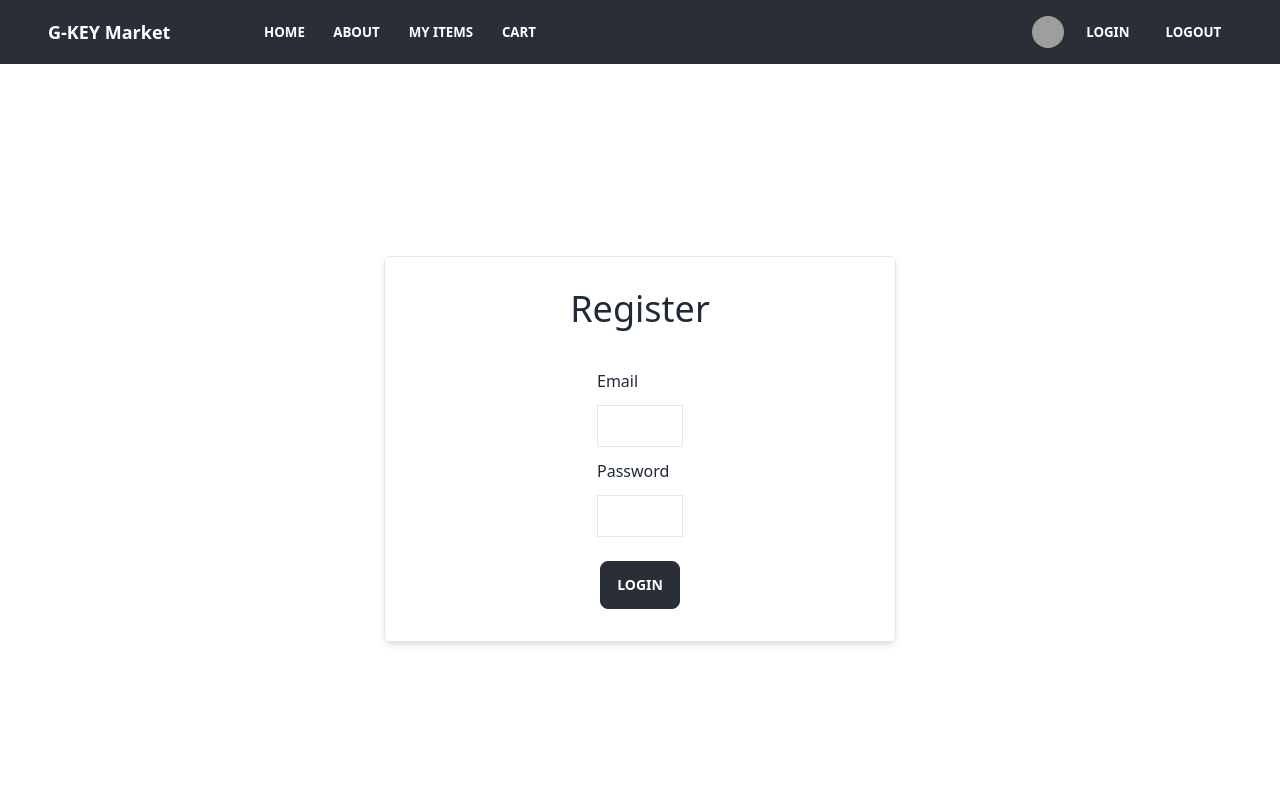
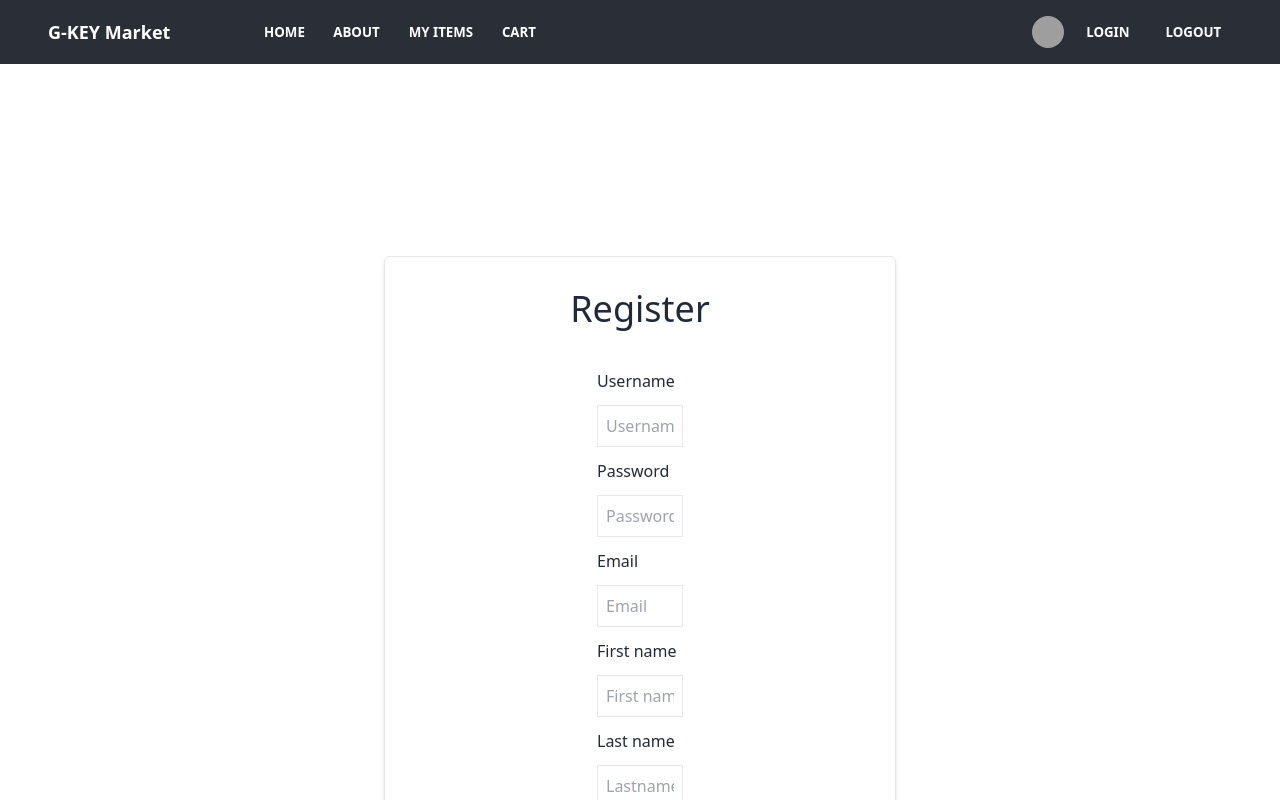
Before and after one commit to Patrick-Tech-SH/222_Front-end, a Vue app: page /register in a window 1280 px wide. Shown: the top 800 px of the page. Built offline with nearby package versions, Linux system fonts and the light colour scheme; grey boxes are pictures that could not be loaded.

Commit message:
[UPDATE] Register

```diff
--- a/src/views/Register.vue
+++ b/src/views/Register.vue
@@ -3,14 +3,20 @@
     <div class="md:px-5 border px-5 py-3 xl:py-8 m-3 rounded-md md:mx-32 xl:mx-96 shadow-md xl:my-48 my-28">
       <h1 class="mb-10 text-4xl text-center">Register</h1>
       <div class="flex flex-col mb-6 gap-3 md:px-10 lg:px-48">
-        <label class="">Email</label>
-        <input type="text" class="border p-2">
+        <label class="">Username</label>
+        <input type="text" class="border p-2" placeholder="Username">
         <label>Password</label>
-        <input type="text" class="border p-2">
+        <input type="text" class="border p-2" placeholder="Password">
+        <label>Email</label>
+        <input type="text" class="border p-2" placeholder="Email">
+        <label>First name</label>
+        <input type="text" class="border p-2" placeholder="First name">
+        <label>Last name</label>
+        <input type="text" class="border p-2" placeholder="Lastname">
       </div>
 
       <div class="text-center">
-        <button class="btn btn-active mx-auto">Login</button>
+        <button class="btn btn-active mx-auto">Sign Up</button>
       </div>
     </div>
   </div>
```
Also changed, not shown: 1 other file (tests, documents, lock files or other folders).
